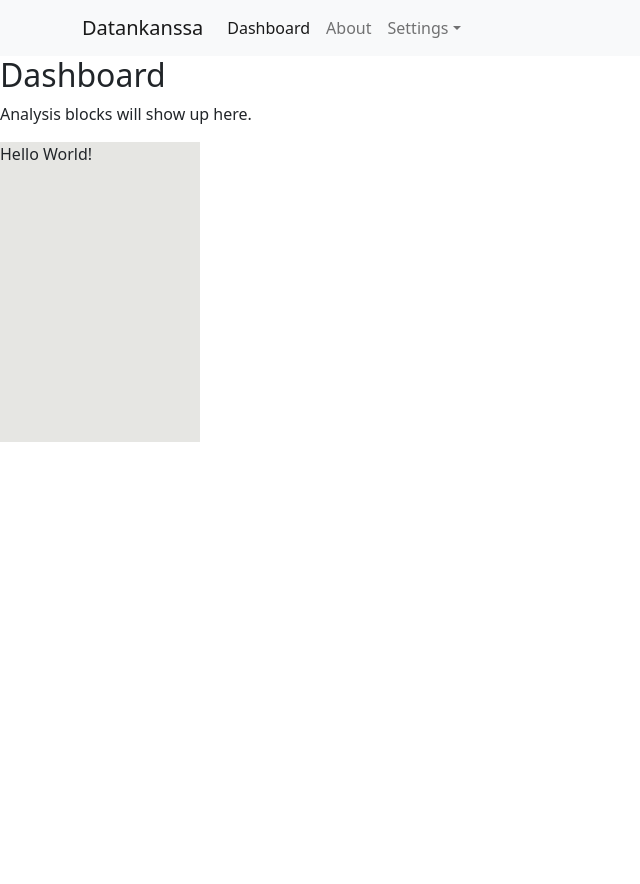
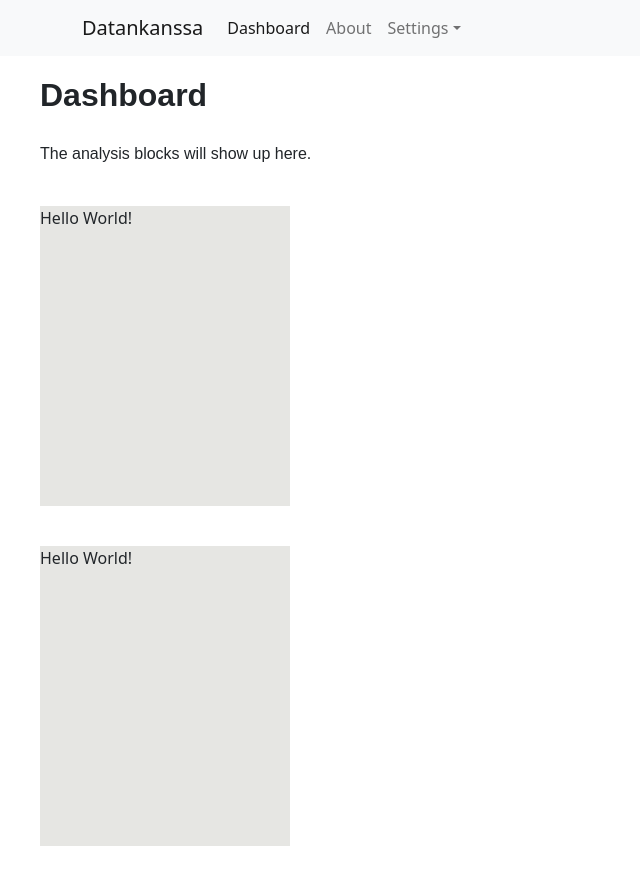
Before and after one commit to henrituol/datankanssa, a React (Create React App) app in the folder client/: page / in a window 1280 px wide. Shown: the whole page, without its empty margins (0-640 px from the left). Before the commit the page ends 800 px from the top, so only its background shows below. Built offline with nearby package versions, Linux system fonts and the light colour scheme.

Commit message:
Analysis block and sdasbhoard styling

```diff
--- a/client/src/components/AnalysisBlock.js
+++ b/client/src/components/AnalysisBlock.js
@@ -1,8 +1,9 @@
-const AnalysisBlock = () => {
+const AnalysisBlock = (props) => {
 
     let analysisBlockStyle = {
         height: 300,
-        width: 200,
+        width: 250,
+        margin: 40,
         backgroundColor: "#E6E6E3"
     }
 
--- a/client/src/views/About.js
+++ b/client/src/views/About.js
@@ -3,7 +3,7 @@ import { NavLink } from "react-router-dom";
 const About = (props) => {
     return(
         <div>
-            <h2>About page</h2>
+            <h2>About</h2>
             <p>"Datankanssa – A Business Intelligence Suite" is a MERN stack exercise by Henri Pitkänen</p>
             <NavLink className="nav-link" to="/">
             Back to home
--- a/client/src/views/Dashboard.js
+++ b/client/src/views/Dashboard.js
@@ -1,14 +1,30 @@
 import AnalysisBlock from "../components/AnalysisBlock";
 
-const Home = (props) => {
+const Dashboard = (props) => {
+
+    // These stylings should probably be done in CSS stylesheet.
+    // Otherwise different views may have wildly different looks.
+    const headingStyle = {
+        fontFamily: "sans-serif",
+		fontWeight: "bold",
+		padding: 20,
+        marginLeft: 20
+    }
+
+    const paragraphStyle = {
+        fontFamily: "sans-serif",
+        marginLeft: 40
+    }
+
     return(
-        <div>
-            <h2>Dashboard</h2>
-            <p>Analysis blocks will show up here.</p>
+        <div class =  "mainAnalysis">
+            <h2 style = {headingStyle} >Dashboard</h2>
+            <p style = {paragraphStyle} >The analysis blocks will show up here.</p>
+            <AnalysisBlock />
             <AnalysisBlock />
         </div>
 
     )
 }
 
-export default Home;
+export default Dashboard;
```
